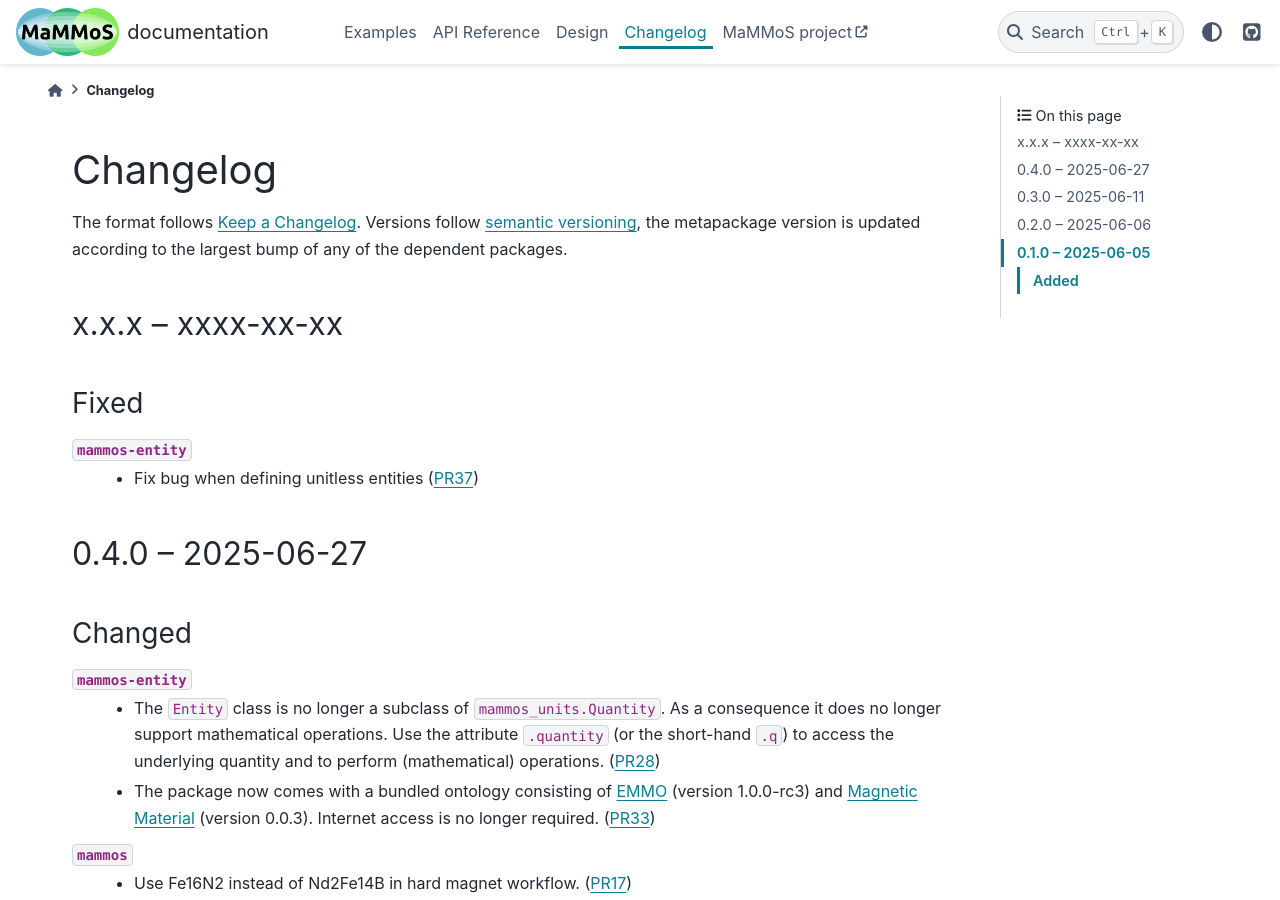
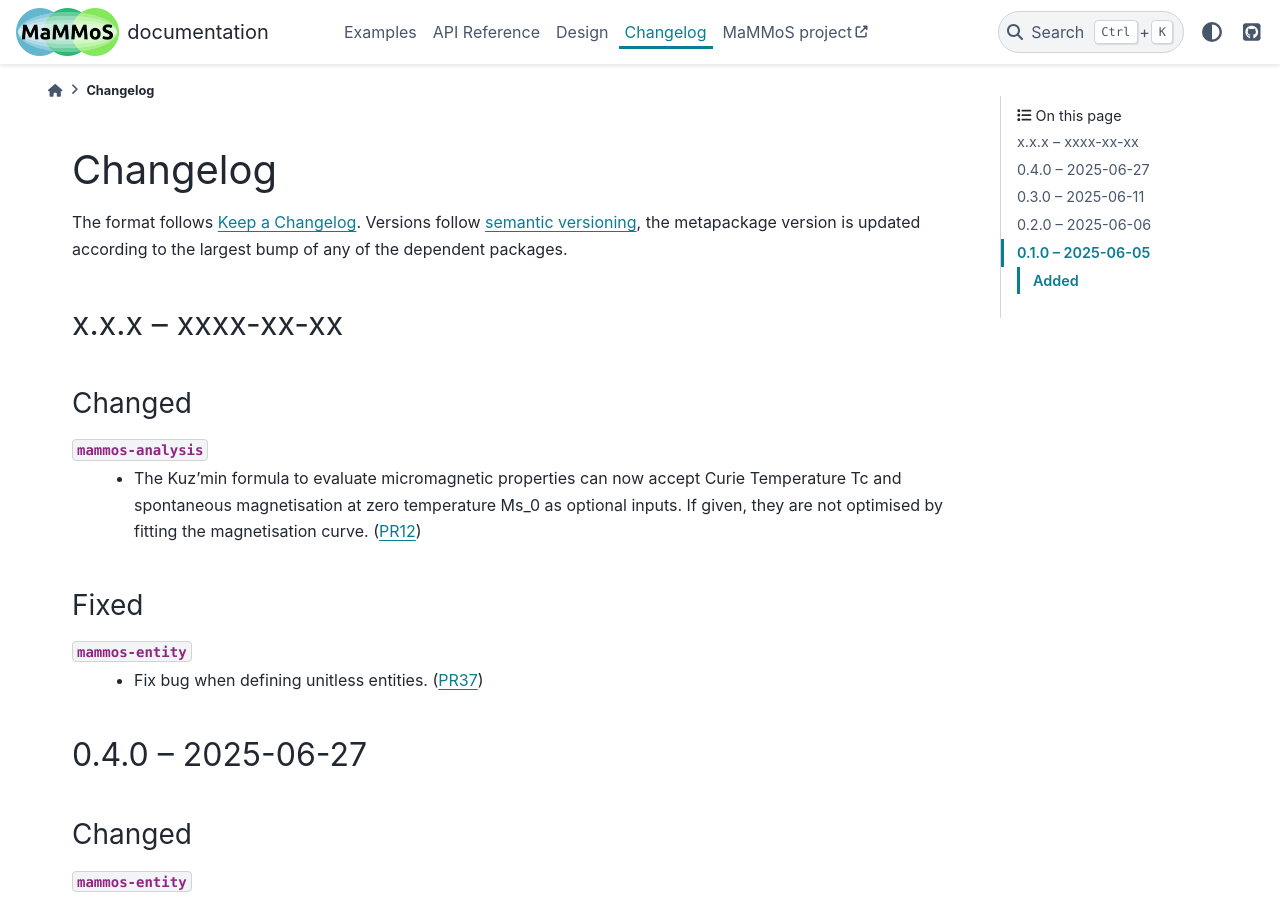
Before and after one commit to MaMMoS-project/mammos, a Sphinx documentation site: the page built from docs/source/changelog.rst, in a window 1280 px wide and 900 px high. Built offline with Sphinx 7.4.7 and the PyData theme 0.15.4, drawn with Linux system fonts in a browser that asks for light colours; pages that are not in the unit, such as notebooks, are missing from menus; the version number is read from the project's files by our own code.

Commit message:
add mammos-analysis/PR12 to changelog

```diff
--- a/docs/source/changelog.rst
+++ b/docs/source/changelog.rst
@@ -9,11 +9,17 @@ updated according to the largest bump of any of the dependent packages.
 x.x.x -- xxxx-xx-xx
 ===================
 
+Changed
+-------
+
+``mammos-analysis``
+  - The Kuz'min formula to evaluate micromagnetic properties can now accept Curie Temperature Tc and spontaneous magnetisation at zero temperature Ms_0 as optional inputs. If given, they are not optimised by fitting the magnetisation curve. (`PR12 <https://github.com/MaMMoS-project/mammos-analysis/pull/12>`__)
+
 Fixed
 -----
 
 ``mammos-entity``
-  - Fix bug when defining unitless entities (`PR37 <https://github.com/MaMMoS-project/mammos-entity/pull/37>`__)
+  - Fix bug when defining unitless entities. (`PR37 <https://github.com/MaMMoS-project/mammos-entity/pull/37>`__)
 
 0.4.0 -- 2025-06-27
 ===================
```
